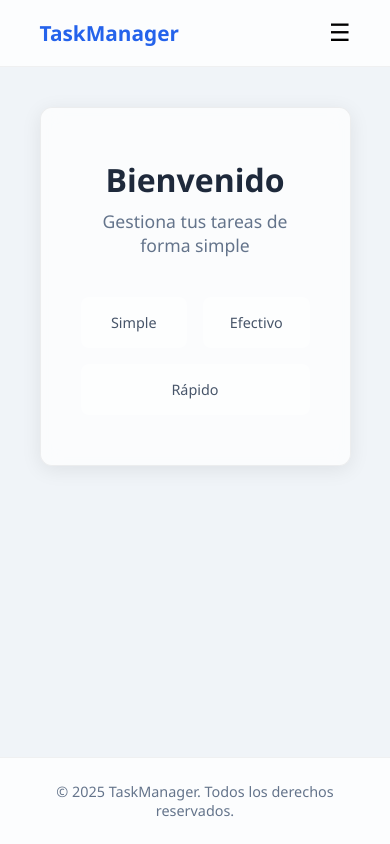
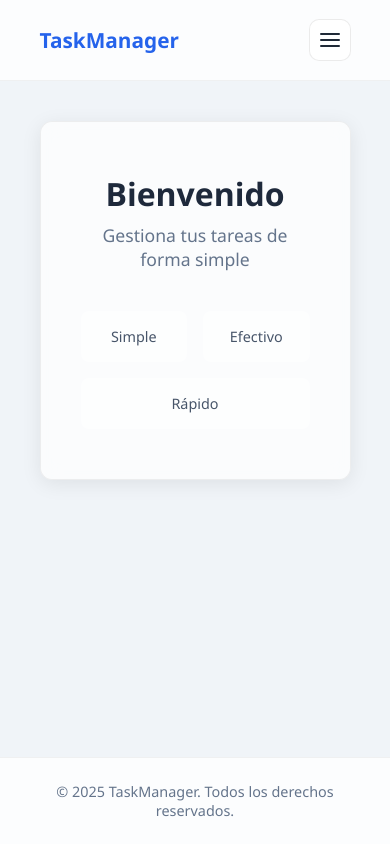
Before and after one commit to AaronZumarraga/tareas, a Vue app: page / in a window 390 px wide. Built offline with nearby package versions, Linux system fonts and the light colour scheme; the HTML template or start-up script is replaced by a standard one.

Commit message:
feat: enhance mobile navigation with improved hamburger menu functionality and accessibility features

```diff
--- a/src/App.vue
+++ b/src/App.vue
@@ -8,6 +8,9 @@ const isMenuOpen = ref(false)
 const currentYear = computed(() => new Date().getFullYear())
 
 onMounted(() => verifySession())
+
+const toggleMenu = () => { isMenuOpen.value = !isMenuOpen.value }
+const closeMenu = () => { isMenuOpen.value = false }
 </script>
 
 <template>
@@ -15,14 +18,21 @@ onMounted(() => verifySession())
     <header>
       <div class="container">
         <h1 class="logo">TaskManager</h1>
-        <button class="hamburger" @click="isMenuOpen = !isMenuOpen">
-          <span :class="{'open': isMenuOpen}">☰</span>
+        <button
+          class="hamburger"
+          :aria-expanded="isMenuOpen"
+          aria-controls="main-nav"
+          @click="toggleMenu"
+        >
+          <span class="bar" :class="{ open: isMenuOpen }"></span>
+          <span class="bar" :class="{ open: isMenuOpen }"></span>
+          <span class="bar" :class="{ open: isMenuOpen }"></span>
         </button>
-        <nav :class="{ 'open': isMenuOpen }">
-          <RouterLink to="/" class="nav-link">Inicio</RouterLink>
-          <RouterLink to="/tareas" class="nav-link">Tareas</RouterLink>
-          <RouterLink to="/acerca-de" class="nav-link">Acerca de</RouterLink>
-          <RouterLink :to="user ? '/perfil' : '/iniciar-sesion'" class="nav-link">
+        <nav id="main-nav" :class="{ open: isMenuOpen }">
+          <RouterLink to="/" class="nav-link" @click="closeMenu">Inicio</RouterLink>
+          <RouterLink to="/tareas" class="nav-link" @click="closeMenu">Tareas</RouterLink>
+          <RouterLink to="/acerca-de" class="nav-link" @click="closeMenu">Acerca de</RouterLink>
+          <RouterLink :to="user ? '/perfil' : '/iniciar-sesion'" class="nav-link" @click="closeMenu">
             {{ user ? 'Perfil' : 'Iniciar Sesión' }}
           </RouterLink>
         </nav>
@@ -90,16 +100,48 @@ header .container {
 }
 
 .hamburger {
-  display: none; /* Hidden by default */
-  font-size: 1.5rem;
-  background: none;
-  border: none;
+  display: none;
+  width: 42px;
+  height: 42px;
+  border: 1px solid rgba(0, 0, 0, 0.08);
+  border-radius: 10px;
+  background: white;
   cursor: pointer;
+  padding: 10px;
+  gap: 4px;
+  flex-direction: column;
+  justify-content: center;
+  align-items: center;
+  transition: box-shadow 0.2s, transform 0.2s;
+}
+
+.hamburger:hover {
+  box-shadow: 0 8px 24px rgba(0, 0, 0, 0.08);
+  transform: translateY(-1px);
+}
+
+.hamburger .bar {
+  width: 100%;
+  height: 2px;
+  background: #1f2937;
+  border-radius: 999px;
+  transition: transform 0.2s ease, opacity 0.2s ease;
+}
+
+.hamburger .bar:nth-child(1).open {
+  transform: translateY(6px) rotate(45deg);
+}
+.hamburger .bar:nth-child(2).open {
+  opacity: 0;
+}
+.hamburger .bar:nth-child(3).open {
+  transform: translateY(-6px) rotate(-45deg);
 }
 
 nav {
   display: flex;
   gap: 8px;
+  align-items: center;
 }
 
 nav.open {
@@ -151,22 +193,31 @@ footer p {
 
 @media (max-width: 768px) {
   .hamburger {
-    display: block; /* Show hamburger on small screens */
+    display: inline-flex;
   }
 
   nav {
-    display: none; /* Hide nav by default on small screens */
+    display: none;
     position: absolute;
-    top: 60px; /* Adjust based on header height */
+    top: 72px;
     left: 0;
     right: 0;
     background: white;
-    z-index: 10;
+    border-bottom: 1px solid rgba(0, 0, 0, 0.05);
+    flex-direction: column;
+    padding: 12px 16px 16px;
+    gap: 6px;
+    box-shadow: 0 12px 30px rgba(0, 0, 0, 0.08);
   }
 
-  main {
-    padding: 20px;
-    padding-bottom: 40px;
+  nav.open {
+    display: flex;
+  }
+
+  .nav-link {
+    width: 100%;
+    padding: 10px 12px;
+    border-radius: 8px;
   }
 }
 </style>
```
